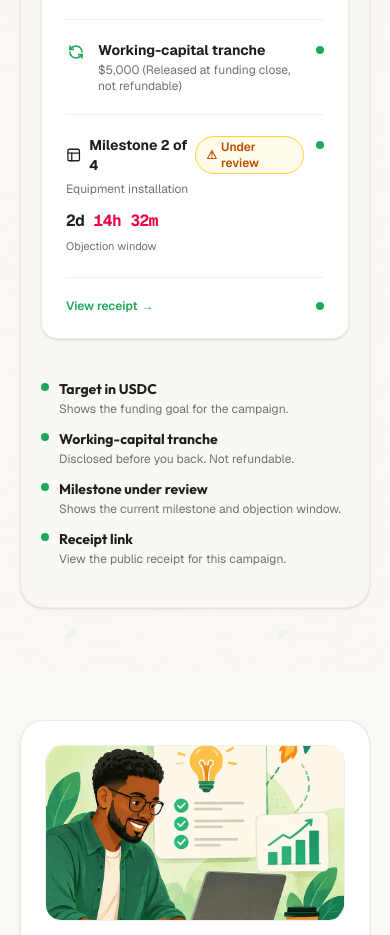
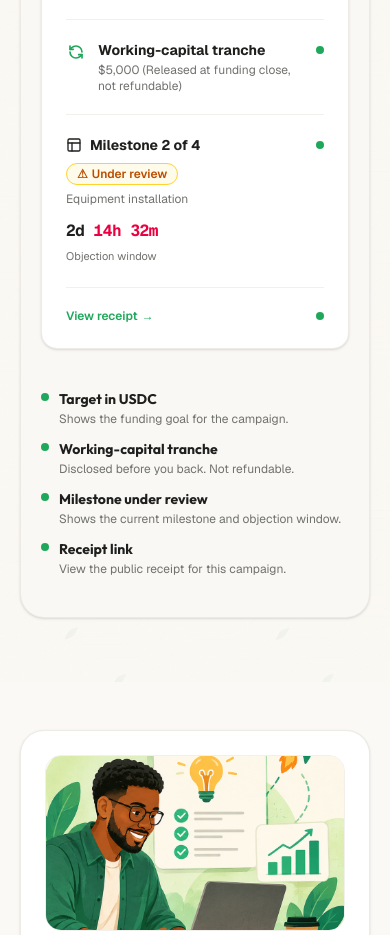
Before and after one commit to heraldhq-protocol/inverge-web, a Next.js app: page / in a window 390 px wide. Shown: the part 4380-5315 px from the top of the page. Built offline with nearby package versions, Linux system fonts and the light colour scheme; no server answers.

Commit message:
feat(campaign): fixed the pill, and card height

```diff
--- a/src/features/campaigns/components/campaign-featured.tsx
+++ b/src/features/campaigns/components/campaign-featured.tsx
@@ -81,7 +81,7 @@ export function CampaignFeaturedBand({
           </div>
         </div>
 
-        <div className="relative order-1 min-h-56 max-md:min-w-0 lg:order-2 lg:min-h-full">
+        <div className="relative order-1 min-h-56 min-w-0 lg:order-2 lg:min-h-full">
           <Cover
             seed={campaign.slug}
             label={campaignCategoryText(campaign)}
--- a/src/features/marketing/components/campaign-anatomy-section.tsx
+++ b/src/features/marketing/components/campaign-anatomy-section.tsx
@@ -98,7 +98,7 @@ export function CampaignAnatomySection() {
               {/* 3. Milestone Under Review */}
               <div className="flex items-start justify-between gap-3">
                 <div className="w-full">
-                  <div className="flex items-center justify-between">
+                  <div className="flex items-center justify-between max-md:flex-wrap max-md:gap-x-3 max-md:gap-y-2">
                     <div className="flex items-center gap-2">
                       <svg
                         className="size-4 text-ink"
@@ -117,7 +117,7 @@ export function CampaignAnatomySection() {
                         Milestone 2 of 4
                       </span>
                     </div>
-                    <span className="inline-flex items-center gap-1 rounded-full border border-amber-300 bg-amber-50 px-2.5 py-0.5 text-xs font-semibold text-amber-700">
+                    <span className="inline-flex items-center gap-1 rounded-full border border-amber-300 bg-amber-50 px-2.5 py-0.5 text-xs font-semibold text-amber-700 max-md:shrink-0 max-md:whitespace-nowrap">
                       <span>⚠</span> Under review
                     </span>
                   </div>
```
